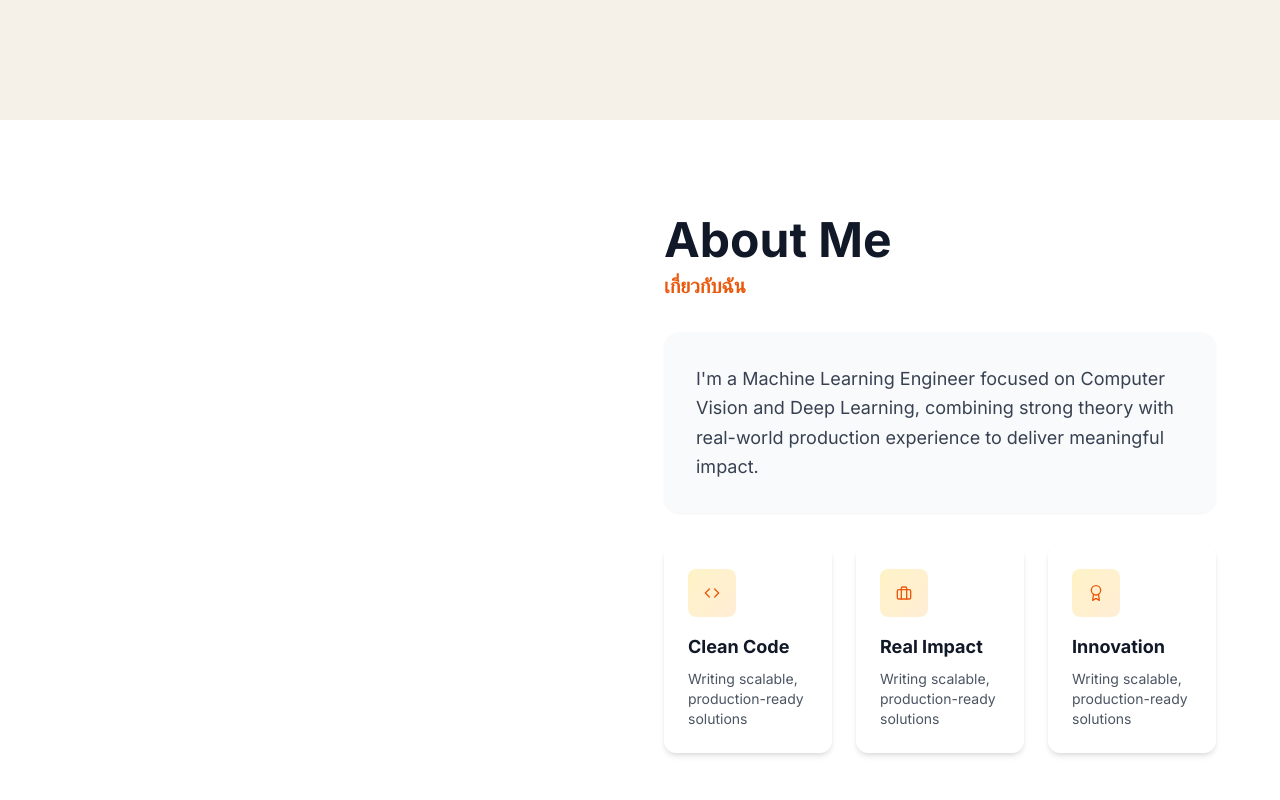
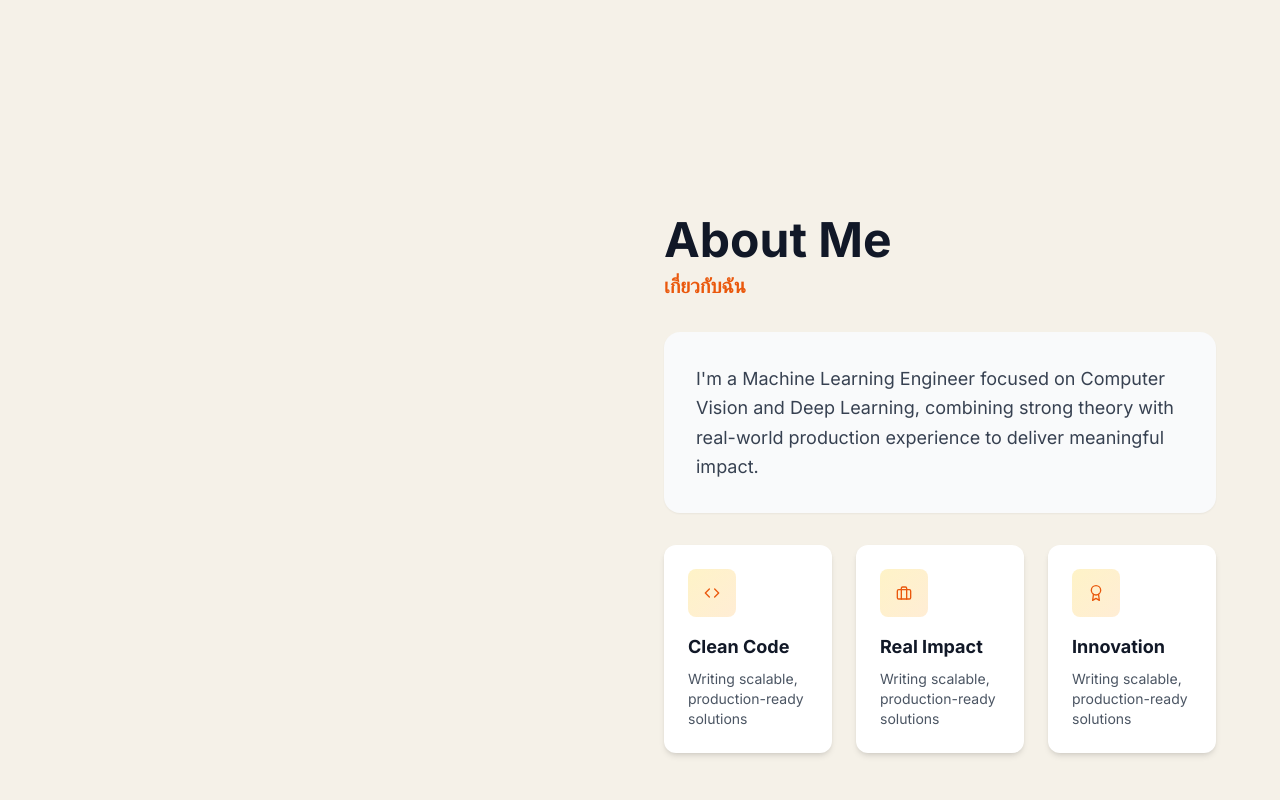
Before and after one commit to Boatalon/portfolio, a Next.js app: page / in a window 1280 px wide. Shown: the part 680-1480 px from the top of the page. Built offline with nearby package versions, Linux system fonts and the light colour scheme.

Commit message:
🎨 Fix About navigation and unify background colors
- Add id='home' to Hero section for navbar
- Add id='about' to About section for navbar scroll
- Change About section bg from white to #f5f1e8

```diff
--- a/components/HeroAboutSection.tsx
+++ b/components/HeroAboutSection.tsx
@@ -86,8 +86,8 @@ const HeroAboutSection = () => {
      */
     const imageTop = useTransform(
         clampedHeroProgress,
-        [0, 0.6, 1],
-        ['20vh', '24vh', '28vh']
+        [0, 0.3, 0.5],
+        ['20vh', '24vh', '55vh']
     );
 
 
@@ -146,6 +146,7 @@ const HeroAboutSection = () => {
               HERO SECTION
               ========================= */}
                 <div
+                    id="home"
                     ref={heroRef}
                     className="container mx-auto flex min-h-screen items-center px-4 sm:px-8 lg:px-16"
                 >
@@ -214,7 +215,7 @@ const HeroAboutSection = () => {
                 {/* =========================
               ABOUT SECTION
               ========================= */}
-                <div ref={aboutRef} className="relative min-h-screen bg-white">
+                <div id="about" ref={aboutRef} className="relative min-h-screen bg-[#f5f1e8]">
                     <div className="container mx-auto px-4 py-24 sm:px-8 lg:px-16">
                         <div className="mx-auto grid max-w-7xl grid-cols-1 gap-12 lg:grid-cols-2">
                             <div className="hidden lg:block" />
```
